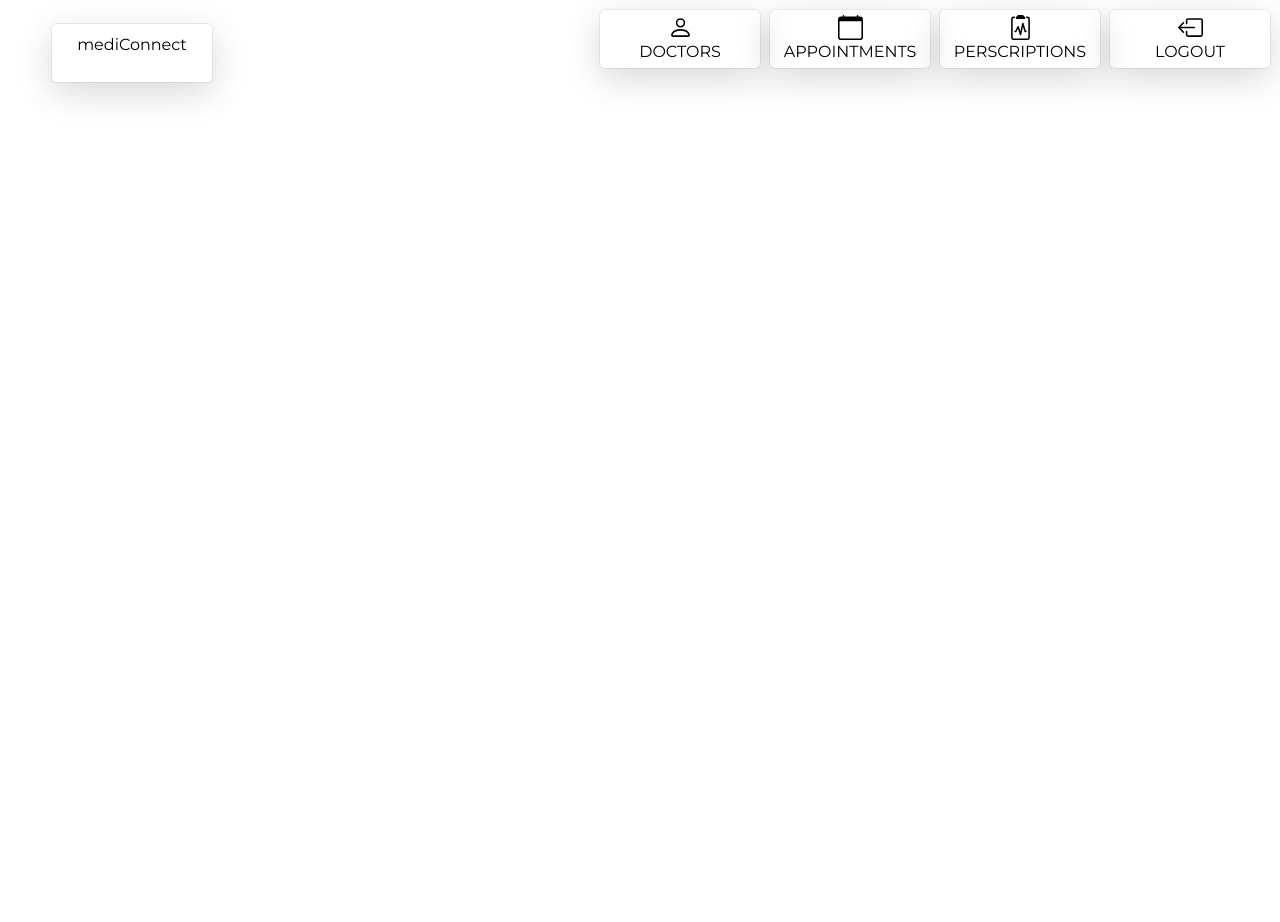
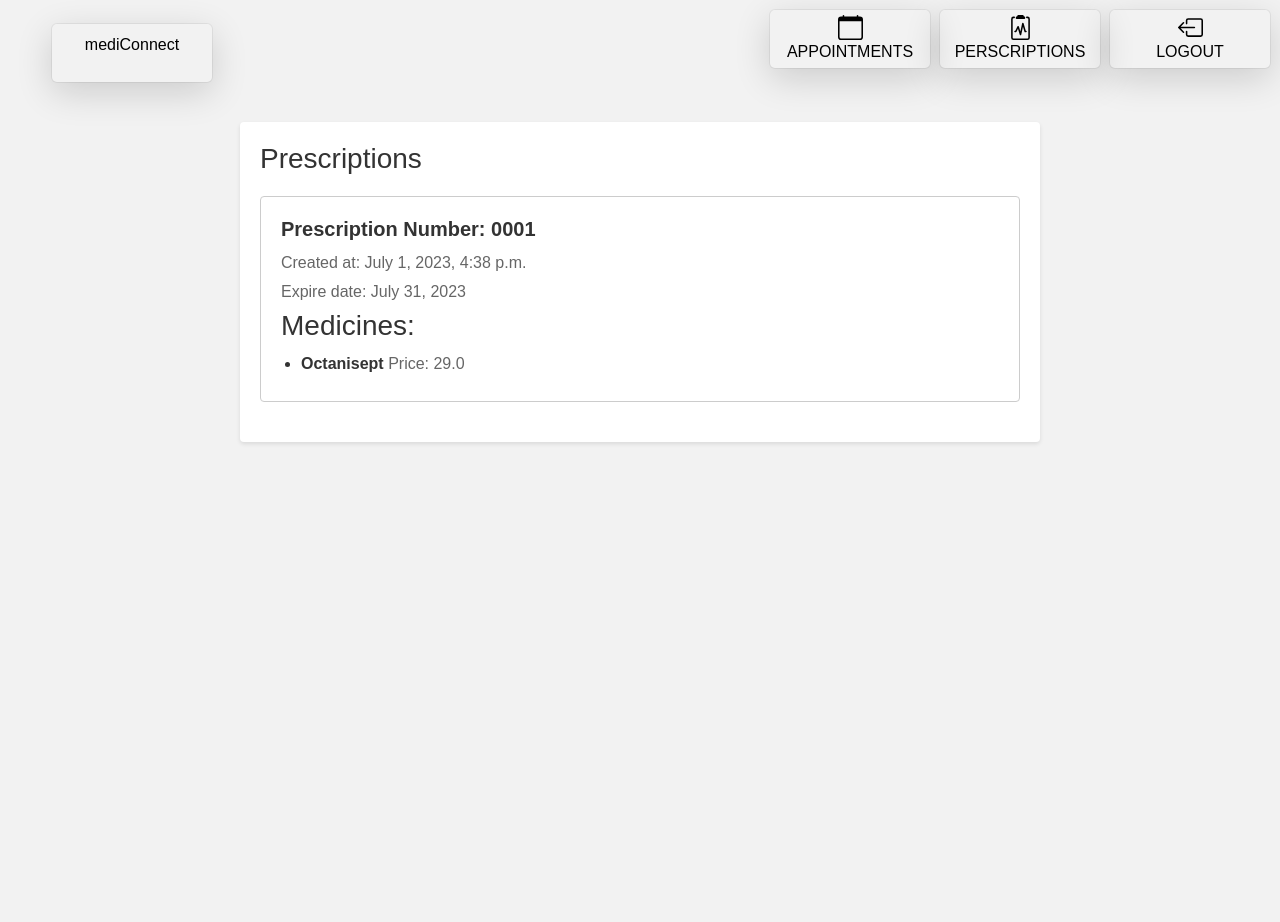
Before and after one commit to RadekKusiak71/Hospital_Management, a Django app: page /perscription/ in a window 1280 px wide. Run offline with Django 4.2, Linux system fonts and the light colour scheme; a user stored in the database is signed in; data comes from the database, SQL or seed files in the repository; both versions use the stored data as it was after the commit.

Commit message:
db records added + patient app ended

```diff
--- a/main/views.py
+++ b/main/views.py
@@ -113,6 +113,7 @@ class DoctorRegisterPage(View):
         else:
             return HttpResponse('Invalid data. Please try again later.')
 
+method_decorator(staff_member_required,name='dispatch')
 class DoctorLogout(View):
     def get(self,request):
         logout(request)
--- a/patient_site/urls.py
+++ b/patient_site/urls.py
@@ -8,4 +8,8 @@ urlpatterns = [
     path('home/',views.HomePageLogged.as_view(),name='home_page_logged'),
     path('perscription/',views.PerscriptionPage.as_view(),name='perscription_page'),
     path('appointments/',views.AppointmentsPage.as_view(),name='appointments_page'),
+
+    path('register/',views.RegisterPage.as_view(),name='register_page'),
+    path('login/',views.LoginPage.as_view(),name='login_page'),
+    path('logout/',views.Logout.as_view(),name='logout_req'),
 ] + static(settings.MEDIA_URL, document_root=settings.MEDIA_ROOT)
--- a/patient_site/views.py
+++ b/patient_site/views.py
@@ -1,12 +1,16 @@
-from django.shortcuts import render,redirect
-from django.views import View
-from main.models import Patient,Apointment
-from django.utils.decorators import method_decorator
-from django.contrib.auth.decorators import login_required
 from django.utils import timezone
 import calendar
 import datetime
 from datetime import timedelta
+from django.http import HttpResponse
+from django.shortcuts import render,redirect
+from django.views import View
+from django.utils.decorators import method_decorator
+from django.contrib.auth.decorators import login_required
+from django.contrib.auth import login,logout,authenticate
+
+from main.models import Patient,Apointment,Perscription
+from .forms import RegisterForm,UserLoginForm
 
 class HomePage(View):
     def get(self,request):
@@ -20,8 +24,12 @@ class HomePageLogged(View):
     def get(self,request):
         patient = Patient.objects.get(user=request.user)
         apointments = Apointment.objects.filter(patient=patient).order_by('date')
-        apointments_list = self.check_dates(apointments)
-        context = {'apointment':apointments_list[0],'patient':patient}
+        if apointments is None:
+            apointments_list = self.check_dates(apointments)
+            context = {'apointment':apointments_list[0],'patient':patient}
+        else:
+            apointments_list = []
+            context = {'apointment':apointments_list,'patient':patient}
         return render(request,'patient_page/home_log.html',context)
 
     def post(self,request):
@@ -39,7 +47,7 @@ class HomePageLogged(View):
                 apointment.delete()
         return obj_list
 
-
+method_decorator(login_required,name='dispatch')
 class AppointmentsPage(View):
     today = datetime.date.today()
 
@@ -96,8 +104,66 @@ class AppointmentsPage(View):
         appointments = Apointment.objects.filter(patient=patient)
         return appointments
 
-
+method_decorator(login_required,name='dispatch')
 class PerscriptionPage(View):
     def get(self,request):
-        context = {}
-        return render(request,'patient_page/perscription.html',{})
+        persciptions = self.get_perscription()
+        context = {'prescriptions':persciptions}
+        return render(request,'patient_page/perscription.html',context)
+
+    def get_perscription(self):
+        return Perscription.objects.filter(patient=Patient.objects.get(user=self.request.user))
+
+
+class LoginPage(View):
+    def get(self,request):
+        form = UserLoginForm()
+        context = {'login_form':form}
+        return render(request,'patient_page/login_page.html',context)
+
+    def post(self,request):
+        form = UserLoginForm(request,data=request.POST)
+        return  self.form_validation(form,'home_page_logged')
+
+    def form_validation(self,form,succes_url):
+        if form.is_valid():
+            username = form.cleaned_data.get('username')
+            password = form.cleaned_data.get('password')
+            user = authenticate(username=username,password=password)
+            if user is not None:
+                login(self.request,user)
+                return redirect(succes_url)
+            else:
+                return HttpResponse('Invalid data try again later')
+        else:
+            return HttpResponse('Invalid data try again later')
+
+class RegisterPage(View):
+    def get(self, request):
+        form = RegisterForm()
+        context = {'register_form': form}
+        return render(request, 'patient_page/register_page.html', context)
+
+    def post(self, request):
+        form = RegisterForm(request.POST)
+        return self.form_validation(form, 'login_page')
+
+    def form_validation(self, form, success_url):
+        if form.is_valid():
+            user = form.save()
+            Patient.objects.create(
+                user=user,
+                firstname=user.first_name,
+                lastname=user.last_name,
+                email=user.email,
+                phone_number='000000000'
+            )
+            return redirect(success_url)
+        else:
+            return HttpResponse('Invalid data. Please try again later.')
+
+method_decorator(login_required,name='dispatch')
+class Logout(View):
+    def get(self,request):
+        logout(request)
+        return redirect('home_page')
--- a/static/patient_page/css/perscription.css
+++ b/static/patient_page/css/perscription.css
@@ -0,0 +1,63 @@
+/* Global styles */
+body {
+    font-family: Arial, sans-serif;
+    background-color: #f2f2f2;
+    color: #333;
+  }
+
+  .container {
+    max-width: 800px;
+    margin: 0 auto;
+    padding: 20px;
+    background-color: #fff;
+    box-shadow: 0 2px 4px rgba(0, 0, 0, 0.1);
+    border-radius: 4px;
+  }
+
+  h1 {
+    font-size: 28px;
+    margin-bottom: 20px;
+  }
+
+  ul {
+    list-style-type: none;
+    padding: 0;
+  }
+
+  /* Prescription styles */
+  .prescription-item {
+    border: 1px solid #ccc;
+    padding: 20px;
+    margin-bottom: 20px;
+    border-radius: 4px;
+  }
+
+  .prescription-number {
+    font-size: 20px;
+    font-weight: bold;
+    margin-bottom: 10px;
+  }
+
+  .created-at,
+  .expire-date {
+    color: #666;
+    margin-bottom: 5px;
+  }
+
+  .medicine-list {
+    margin-top: 10px;
+    list-style-type: disc;
+    padding-left: 20px;
+  }
+
+  .medicine-item {
+    margin-bottom: 5px;
+  }
+
+  .medicine-name {
+    font-weight: bold;
+  }
+
+  .medicine-price {
+    color: #666;
+  }
--- a/templates/main/doctor_register_page.html
+++ b/templates/main/register_page.html
@@ -19,7 +19,7 @@
                     <div class="form_button">
                         <button type="submit" class="btn btn-secondary">Sign in</button>
                     </div>
-                    <a href="{% url 'doctor_login_page' %}" style="text-align: center; width: 100%; margin-top: 1rem;" class="btn btn-secondary">Click If you have account</a>
+                    <a href="{% url 'login_page' %}" style="text-align: center; width: 100%; margin-top: 1rem;" class="btn btn-secondary">Click If you have account</a>
                 </form>
             </div>
         </div>
--- a/templates/patient_page/base.html
+++ b/templates/patient_page/base.html
@@ -21,16 +21,6 @@
             </div>
             <div class="header_login">
                 {% if user.is_authenticated %}
-                <a href="" class="header_buttons">
-                    <div class="header_login_img">
-                        <svg xmlns="http://www.w3.org/2000/svg" width="25" height="25" fill="currentColor" class="bi bi-person" viewBox="0 0 16 16" class="side_bar_icons">
-                            <path d="M8 8a3 3 0 1 0 0-6 3 3 0 0 0 0 6Zm2-3a2 2 0 1 1-4 0 2 2 0 0 1 4 0Zm4 8c0 1-1 1-1 1H3s-1 0-1-1 1-4 6-4 6 3 6 4Zm-1-.004c-.001-.246-.154-.986-.832-1.664C11.516 10.68 10.289 10 8 10c-2.29 0-3.516.68-4.168 1.332-.678.678-.83 1.418-.832 1.664h10Z"/>
-                          </svg>
-                    </div>
-                    <div class="header_login_text">
-                        <p>Doctors</p>
-                    </div>
-                </a>
                 <a href="{% url 'appointments_page' %}" class="header_buttons">
                     <div class="header_login_img">
                         <svg xmlns="http://www.w3.org/2000/svg" width="25" height="25" fill="currentColor" class="bi bi-calendar" viewBox="0 0 16 16" class="side_bar_icons">
@@ -53,7 +43,7 @@
                         <p>Perscriptions</p>
                     </div>
                 </a>
-                <a href="" class="header_buttons">
+                <a href="{% url 'logout_req' %}" class="header_buttons">
                     <div class="header_login_img">
                         <svg xmlns="http://www.w3.org/2000/svg" width="25" height="25" fill="currentColor" class="bi bi-box-arrow-left" viewBox="0 0 16 16">
                             <path fill-rule="evenodd" d="M6 12.5a.5.5 0 0 0 .5.5h8a.5.5 0 0 0 .5-.5v-9a.5.5 0 0 0-.5-.5h-8a.5.5 0 0 0-.5.5v2a.5.5 0 0 1-1 0v-2A1.5 1.5 0 0 1 6.5 2h8A1.5 1.5 0 0 1 16 3.5v9a1.5 1.5 0 0 1-1.5 1.5h-8A1.5 1.5 0 0 1 5 12.5v-2a.5.5 0 0 1 1 0v2z"/>
@@ -65,7 +55,7 @@
                     </div>
                 </a>
                 {% else %}
-                <a href="" class="header_buttons">
+                <a href="{% url 'login_page' %}" class="header_buttons">
                     <div class="header_login_img">
                         <svg xmlns="http://www.w3.org/2000/svg" width="25" height="25" fill="currentColor" class="bi bi-box-arrow-in-right" viewBox="0 0 16 16">
                             <path fill-rule="evenodd" d="M6 3.5a.5.5 0 0 1 .5-.5h8a.5.5 0 0 1 .5.5v9a.5.5 0 0 1-.5.5h-8a.5.5 0 0 1-.5-.5v-2a.5.5 0 0 0-1 0v2A1.5 1.5 0 0 0 6.5 14h8a1.5 1.5 0 0 0 1.5-1.5v-9A1.5 1.5 0 0 0 14.5 2h-8A1.5 1.5 0 0 0 5 3.5v2a.5.5 0 0 0 1 0v-2z"/>
@@ -76,7 +66,7 @@
                         <p>Login</p>
                     </div>
                 </a>
-                <a href="" class="header_buttons">
+                <a href="{% url 'register_page' %}" class="header_buttons">
                     <div class="header_login_img">
                         <svg xmlns="http://www.w3.org/2000/svg" width="25" height="25" fill="currentColor" class="bi bi-person-add" viewBox="0 0 16 16">
                             <path d="M12.5 16a3.5 3.5 0 1 0 0-7 3.5 3.5 0 0 0 0 7Zm.5-5v1h1a.5.5 0 0 1 0 1h-1v1a.5.5 0 0 1-1 0v-1h-1a.5.5 0 0 1 0-1h1v-1a.5.5 0 0 1 1 0Zm-2-6a3 3 0 1 1-6 0 3 3 0 0 1 6 0ZM8 7a2 2 0 1 0 0-4 2 2 0 0 0 0 4Z"/>
--- a/templates/patient_page/perscription.html
+++ b/templates/patient_page/perscription.html
@@ -1,6 +1,36 @@
 {% extends 'patient_page/base.html' %}
 {% load static %}
-{% block title %}{% endblock %}
-{% block css %} <link rel="stylesheet" href="{% static 'patient_page/css/perscription.css' %}">{% endblock %}
+
+{% block title %}Prescriptions{% endblock %}
+
+{% block css %}
+  <link rel="stylesheet" href="{% static 'patient_page/css/perscription.css' %}">
+{% endblock %}
+
 {% block content %}
+  <div class="container">
+    <h1>Prescriptions</h1>
+    {% if prescriptions %}
+      <ul class="prescription-list">
+        {% for prescription in prescriptions %}
+          <li class="prescription-item">
+            <h2 class="prescription-number">Prescription Number: {{ prescription.number }}</h2>
+            <p class="created-at">Created at: {{ prescription.created_at }}</p>
+            <p class="expire-date">Expire date: {{ prescription.expire_date }}</p>
+            <h3 class="medicine-heading">Medicines:</h3>
+            <ul class="medicine-list">
+              {% for medicine in prescription.medicine.all %}
+                <li class="medicine-item">
+                  <span class="medicine-name">{{ medicine.name }}</span>
+                  <span class="medicine-price">Price: {{ medicine.price }}</span>
+                </li>
+              {% endfor %}
+            </ul>
+          </li>
+        {% endfor %}
+      </ul>
+    {% else %}
+      <p>No prescriptions found.</p>
+    {% endif %}
+  </div>
 {% endblock %}
```
Also changed, not shown: patient_site/forms.py (added, +96 -0 lines), templates/patient_page/appointments.html (+11 -0 lines), templates/patient_page/home_log.html (+6 -1 lines), templates/patient_page/login_page.html (added, +30 -0 lines), templates/patient_page/register_page.html (added, +30 -0 lines), db.sqlite3, static/main/css/doctor_register.css (deleted), templates/main/login_page.html (renamed from templates/main/doctor_login_page.html).
